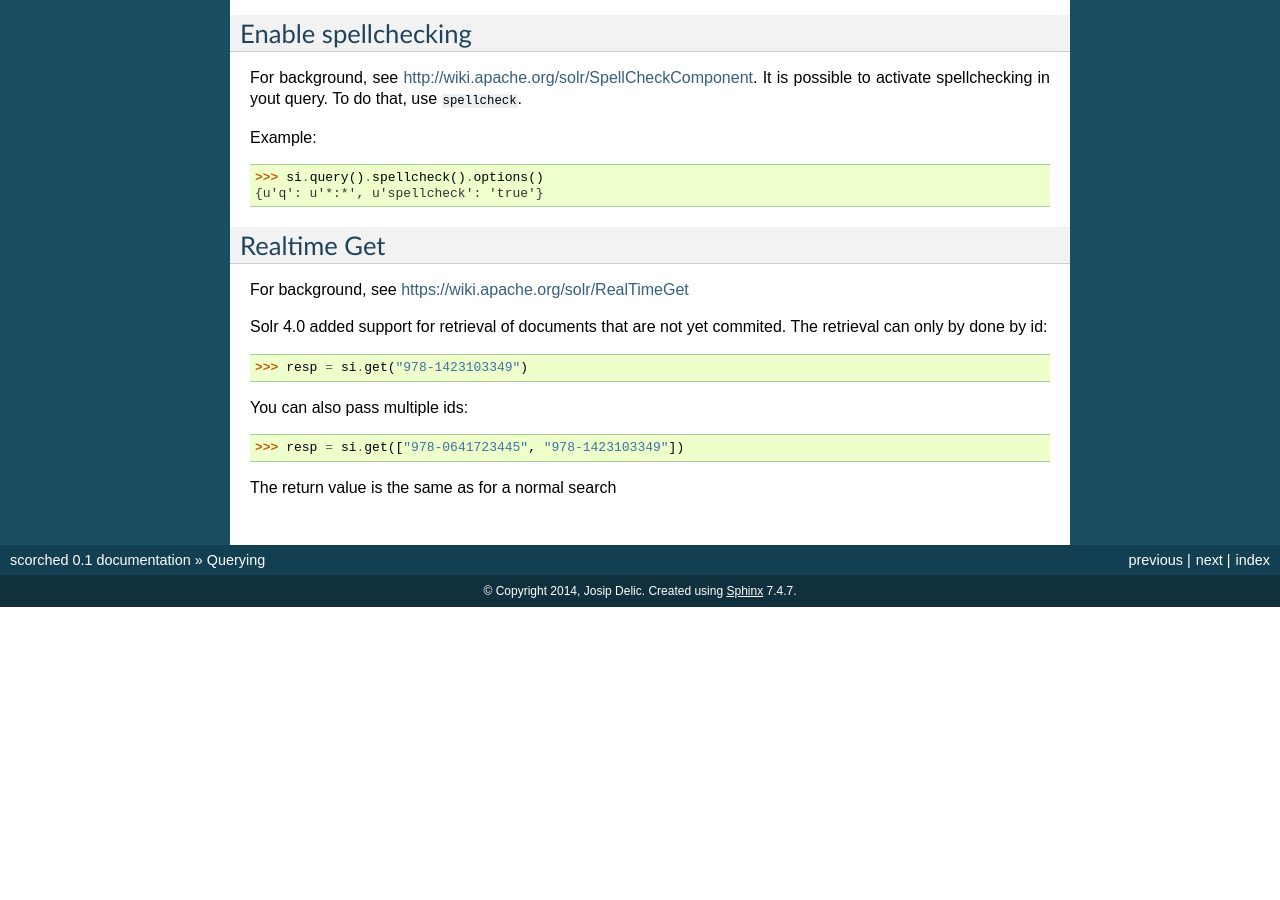
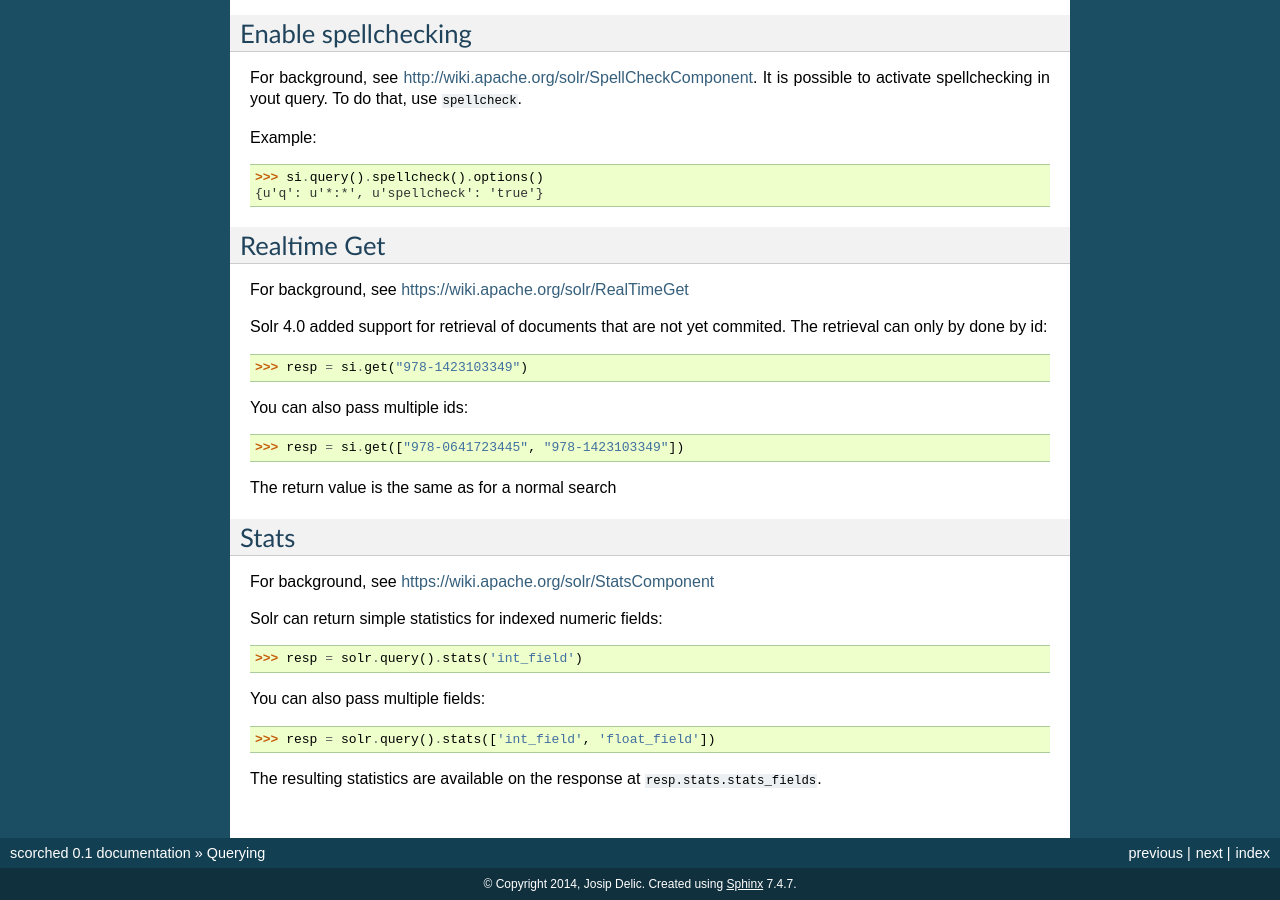
Before and after one commit to lugensa/scorched, a Sphinx documentation site: the page built from docs/query.rst, in a window 1280 px wide and 900 px high, scrolled down 12524 px. Built offline with Sphinx 7.4.7, drawn with Linux system fonts in a browser that asks for light colours; before the commit the page ends 13131 px from its top, so only the background shows below that.

Commit message:
Add documntation for stats

```diff
--- a/docs/query.rst
+++ b/docs/query.rst
@@ -852,3 +852,19 @@ You can also pass multiple ids: ::
     >>> resp = si.get(["978-0641723445", "978-1423103349"])
 
 The return value is the same as for a normal search
+
+Stats
+-----
+
+For background, see https://wiki.apache.org/solr/StatsComponent
+
+Solr can return simple statistics for indexed numeric fields::
+
+   >>> resp = solr.query().stats('int_field')
+
+You can also pass multiple fields::
+
+   >>> resp = solr.query().stats(['int_field', 'float_field'])
+
+The resulting statistics are available on the response at
+``resp.stats.stats_fields``.
```
